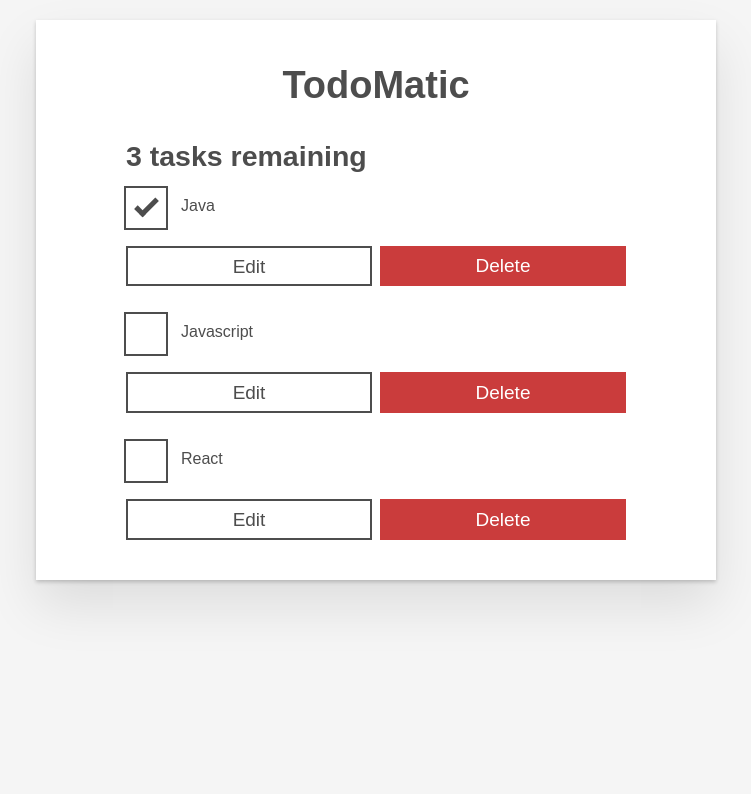
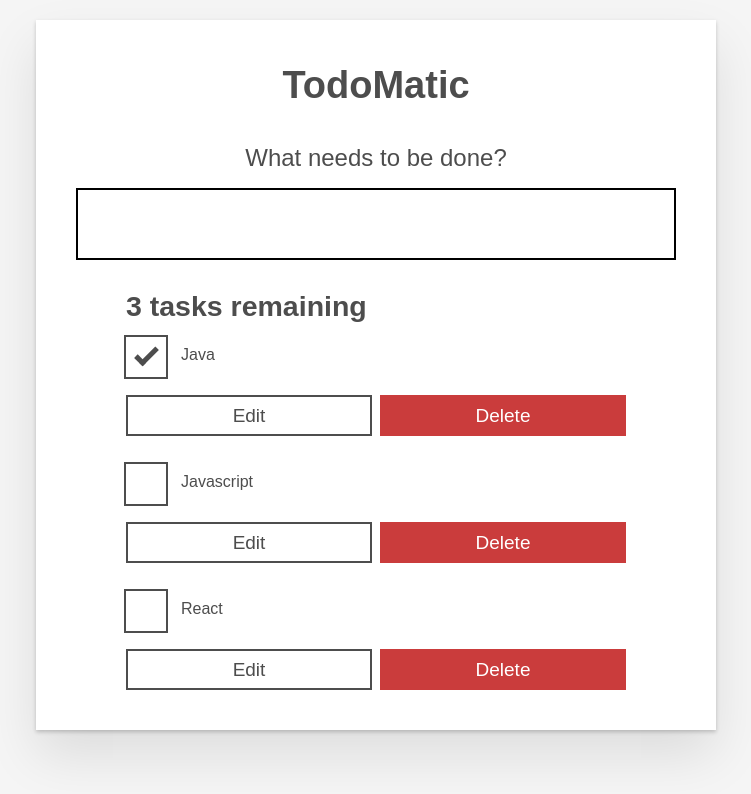
Before and after one commit to bishtkiran/TDD-TodoMatic, a React (Create React App) app: page / in a window 1280 px wide. Shown: the top 794 px of the page, without its empty margins (264-1015 px from the left). Built offline with nearby package versions, Linux system fonts and the light colour scheme.

Commit message:
added testcase to render textfield for task

```diff
--- a/src/App.js
+++ b/src/App.js
@@ -1,4 +1,5 @@
 import Todo from "./components/Todo";
+import Form from "./components/Form";
 function App(props) {
   const taskList = props.tasks.map((task) => (
     <Todo id={task.id} name={task.name} completed={task.completed} key={task.id} />
@@ -7,6 +8,7 @@ function App(props) {
   return(
     <div className="todoapp stack-large">
       <h1>TodoMatic</h1>
+      <Form />
       <h2 id="list-heading">
         3 tasks remaining
       </h2>
--- a/src/components/Form.js
+++ b/src/components/Form.js
@@ -8,6 +8,13 @@ function Form() {
           What needs to be done?
         </label>
       </h2>
+      <input
+        type="text"
+        id="new-todo-input"
+        className="input input__lg"
+        name="text"
+        autoComplete="off"
+      />
     </form>
   )
 }
```
Also changed, not shown: 1 other file (tests, documents, lock files or other folders).
